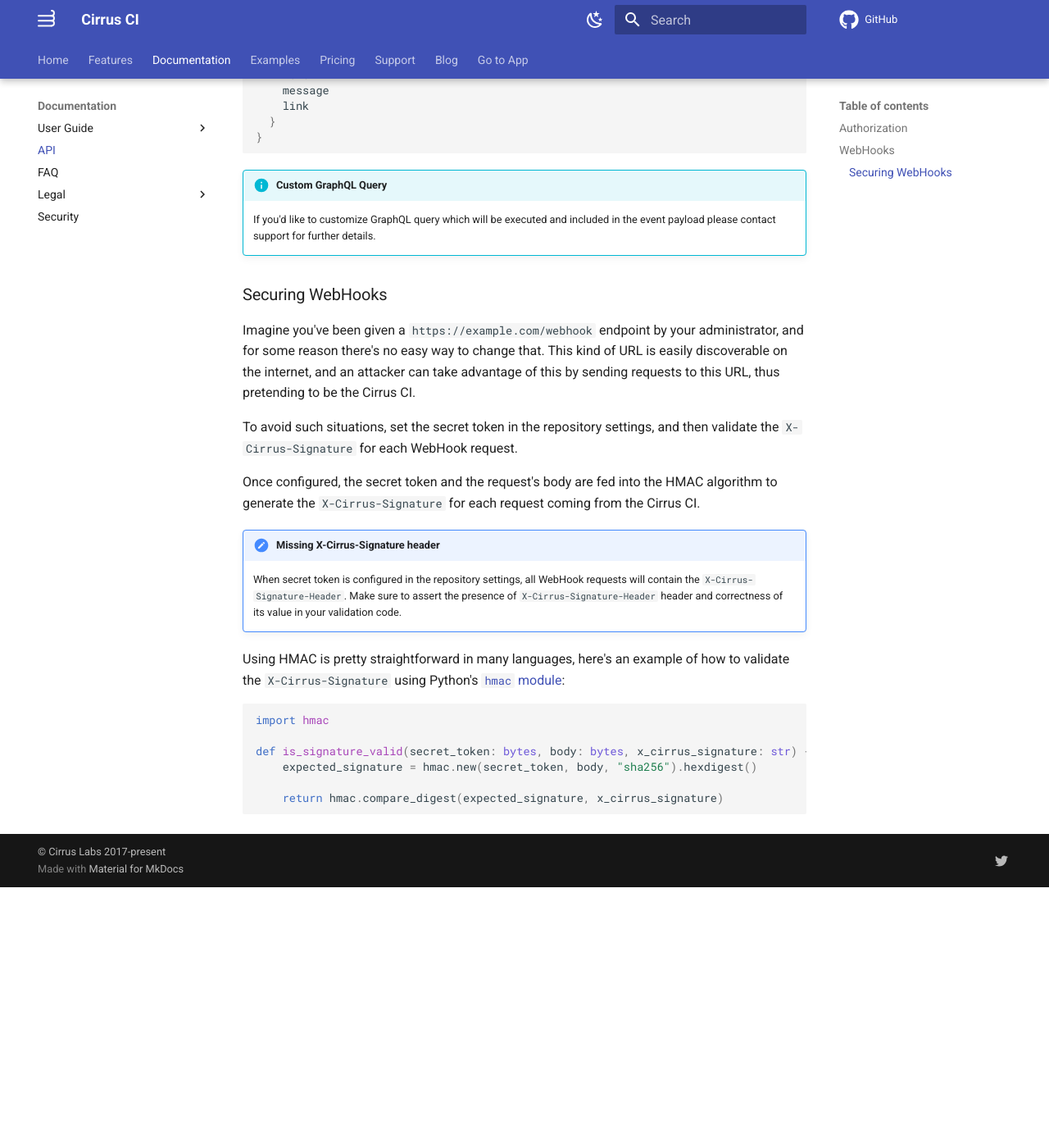
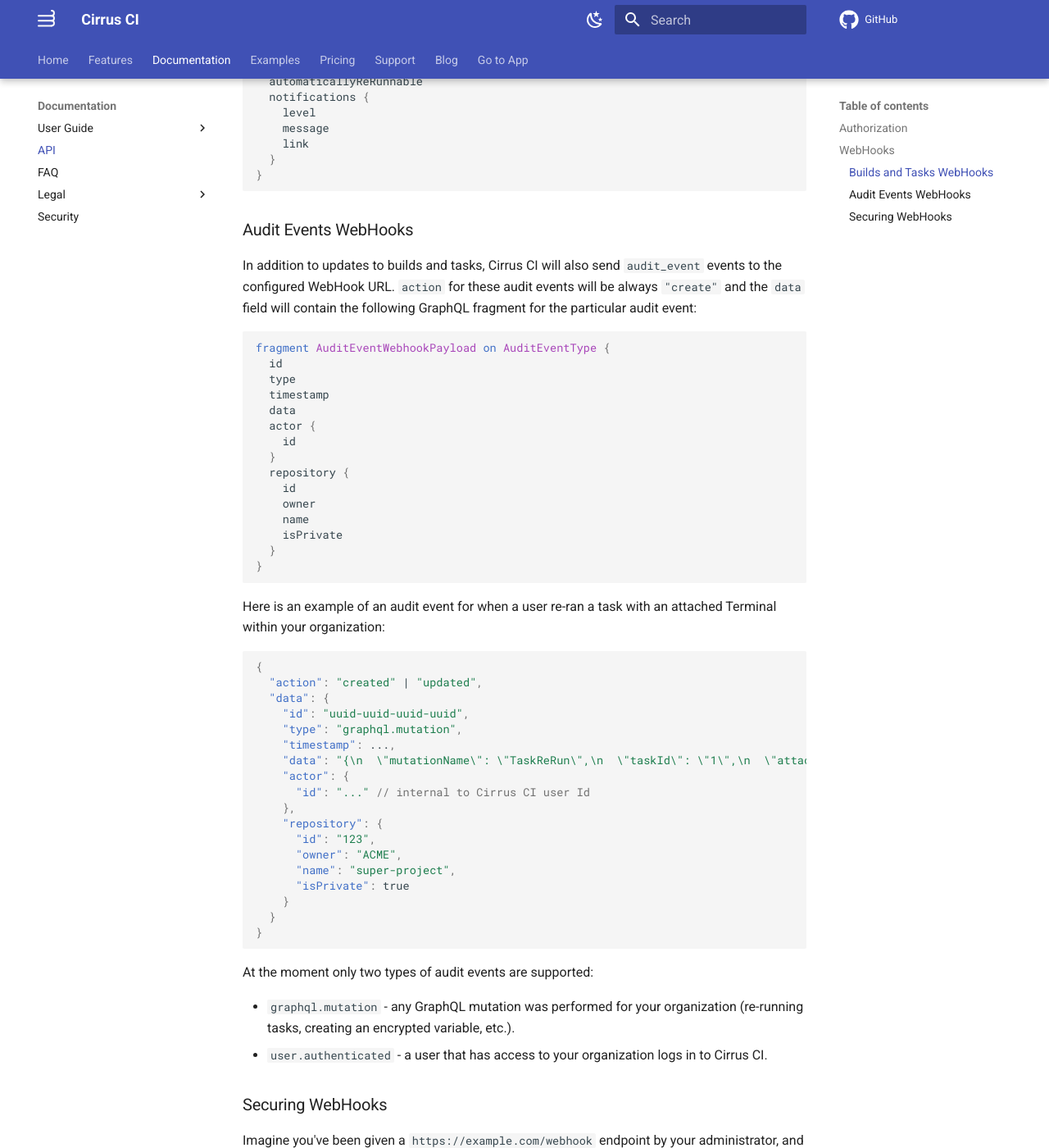
Before and after one commit to cirruslabs/cirrus-ci-docs, an MkDocs documentation site: the page built from docs/api.md, in a window 1280 px wide and 1400 px high, scrolled down 1784 px. Shown: the whole window at 82% size. Built offline with MkDocs 1.6.1 and Material for MkDocs 9.7.7, drawn with Linux system fonts in a browser that asks for light colours; comment, search, counter and statistics services are not loaded; before the commit the page ends 2866 px from its top, so only the background shows below that; some of the changed text lies outside the part shown.

Commit message:
Document Audit Events

````diff
--- a/docs/api.md
+++ b/docs/api.md
@@ -30,6 +30,8 @@ header to `Bearer $TOKEN`.
     of a particular user. It won't be possible to access private repositories of an organization, _even if_ they have access.
 
 ## WebHooks
+
+### Builds and Tasks WebHooks
 
 It is possible to subscribe for updates of builds and tasks. If a WebHook URL is configured on Cirrus CI Settings page for
 an organization, Cirrus CI will try to `POST` a webhook event payload to this URL.
@@ -79,9 +81,57 @@ task(id: $taskId) {
 }
 ```
 
-!!! info "Custom GraphQL Query"
-    If you'd like to customize GraphQL query which will be executed and included in the event payload please contact support
-    for further details.
+### Audit Events WebHooks
+
+In addition to updates to builds and tasks, Cirrus CI will also send `audit_event` events to the configured WebHook URL.
+`action` for these audit events will be always `"create"` and the `data` field will contain the following GraphQL fragment
+for the particular audit event:
+
+```graphql
+fragment AuditEventWebhookPayload on AuditEventType {
+  id
+  type
+  timestamp
+  data
+  actor {
+    id
+  }
+  repository {
+    id
+    owner
+    name
+    isPrivate
+  }
+}
+```
+
+Here is an example of an audit event for when a user re-ran a task with an attached Terminal within your organization:
+
+```json
+{
+  "action": "created" | "updated",
+  "data": {
+    "id": "uuid-uuid-uuid-uuid",
+    "type": "graphql.mutation",
+    "timestamp": ...,
+    "data": "{\n  \"mutationName\": \"TaskReRun\",\n  \"taskId\": \"1\",\n  \"attachTerminal\": true,\n  \"newTaskId\": 2\n}",
+    "actor": {
+      "id": "..." // internal to Cirrus CI user Id
+    },
+    "repository": {
+      "id": "123",
+      "owner": "ACME",
+      "name": "super-project",
+      "isPrivate": true
+    }
+  }
+}
+```
+
+At the moment only two types of audit events are supported:
+
+  * `graphql.mutation` - any GraphQL mutation was performed for your organization (re-running tasks, creating an encrypted variable, etc.).
+  * `user.authenticated` - a user that has access to your organization logs in to Cirrus CI.
 
 ### Securing WebHooks
 
````
Also changed, not shown: 1 other file.
